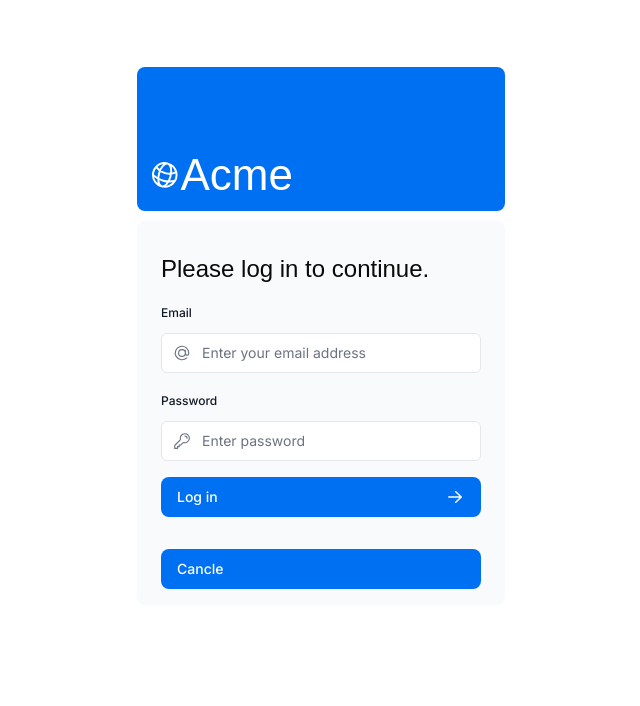
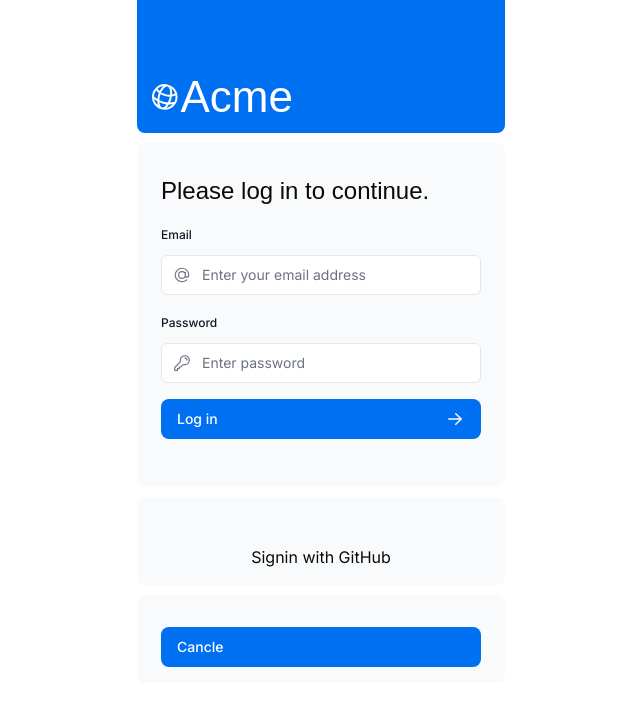
Before and after one commit to catzilaza/nextjsDashboard, a Next.js app: page /login in a window 1280 px wide. Shown: the top 706 px of the page, without its empty margins (319-959 px from the left). Built offline with nearby package versions, Linux system fonts and the light colour scheme; no server answers; a web font is replaced by a local one.

Commit message:
oauth github at times 0

```diff
--- /dev/null
+++ b/app/api/auth/[...nextauth]/route.ts
@@ -0,0 +1,3 @@
+import { handlers } from "@/auth";
+
+export const { GET, POST } = handlers;
--- a/app/dashboard/customers/page.tsx
+++ b/app/dashboard/customers/page.tsx
@@ -4,6 +4,8 @@
 
 export default async function Page() {
   const session: any = await getLoginSession();
+  console.log("session", session);
+
   return (
     <>
       <p>Customers Page</p>
@@ -18,7 +20,7 @@
           />
           <div className="ml-3">
             <p className="text-sm font-medium text-gray-900">
-              {session?.user?.name as string}
+              {session?.user?.name as string} : role {session?.user?.roll}
             </p>
             <p className="text-sm text-gray-500">{session?.user?.email}</p>
           </div>
--- a/app/login/page.tsx
+++ b/app/login/page.tsx
@@ -1,6 +1,8 @@
 import AcmeLogo from "@/app/ui/acme-logo";
 import LoginForm from "@/app/ui/login/login-form";
 import { Suspense } from "react";
+import { signIn } from "@/auth";
+import Link from "next/link";
 
 export default function LoginPage() {
   return (
@@ -14,6 +16,31 @@
         <Suspense>
           <LoginForm />
         </Suspense>
+        <Suspense>
+          <form
+            action={async () => {
+              "use server";
+              await signIn("github");
+            }}
+            className="space-y-3"
+          >
+            <div className="flex-1 rounded-lg bg-gray-50 px-6 pb-4 pt-8">
+              <button className="mt-4 w-full" type="submit">
+                Signin with GitHub
+              </button>
+            </div>
+          </form>
+        </Suspense>
+        <div className="space-y-3">
+          <div className="flex-1 rounded-lg bg-gray-50 px-6 pb-4 pt-8">
+            <Link
+              href={"/"}
+              className="flex h-10 items-center rounded-lg bg-blue-500 px-4 text-sm font-medium text-white transition-colors hover:bg-blue-400 focus-visible:outline focus-visible:outline-2 focus-visible:outline-offset-2 focus-visible:outline-blue-500 active:bg-blue-600 aria-disabled:cursor-not-allowed aria-disabled:opacity-50"
+            >
+              Cancle
+            </Link>
+          </div>
+        </div>
       </div>
     </main>
   );
--- a/app/ui/login/login-form.tsx
+++ b/app/ui/login/login-form.tsx
@@ -96,12 +96,12 @@
             </>
           )}
         </div>
-        <Link
+        {/* <Link
           href={"/"}
           className="flex h-10 items-center rounded-lg bg-blue-500 px-4 text-sm font-medium text-white transition-colors hover:bg-blue-400 focus-visible:outline focus-visible:outline-2 focus-visible:outline-offset-2 focus-visible:outline-blue-500 active:bg-blue-600 aria-disabled:cursor-not-allowed aria-disabled:opacity-50"
         >
           Cancle
-        </Link>
+        </Link> */}
       </div>
     </form>
   );
--- a/auth.config.ts
+++ b/auth.config.ts
@@ -1,12 +1,24 @@
-import type { NextAuthConfig } from "next-auth";
+import type { NextAuthConfig, Session as NextAuthSession } from "next-auth";
 import type { User as NextAuthUser } from "next-auth";
 import type { AdapterUser } from "next-auth/adapters";
+
+// Extend the Session type to include the `roll` property
+
+interface UserSession extends NextAuthSession {
+  user: {
+    id: string;
+    name?: string | null;
+    email?: string | null;
+    image?: string | null;
+    roll?: "admin" | "user";
+  };
+}
 
 // Extend the User type to include the `username` property
 interface User extends NextAuthUser {
   username?: string;
   image_url?: string;
-  roll?: string;
+  roll?: "admin" | "user";
 }
 
 export const authConfig = {
@@ -17,7 +29,7 @@
     async authorized({ auth, request: { nextUrl } }) {
       const isLoggedIn = !!auth?.user;
 
-      const extendedAuth = auth as User;
+      // const extendedAuth = auth as User;
 
       // How to set roll base access control in callback authorized?Thanks.
       // const userRole = extendedAuth?.roll;
@@ -43,7 +55,24 @@
       // }
       // return true;
 
+      const extendedAuth = auth as UserSession;
+      const isAdmin = extendedAuth?.user?.roll === "admin";
+      const isOnRoot = nextUrl.pathname.startsWith("/");
+
       const isOnDashboard = nextUrl.pathname.startsWith("/dashboard");
+
+      // if (isOnDashboard) {
+      //   if (isLoggedIn) {
+      //     if (isAdmin) {
+      //       return true; // Allow access to admin users
+      //     } else {
+      //       return Response.redirect(new URL("/", nextUrl));
+      //     } // Allow access to admin users
+      //   } else {
+      //     return false; // Redirect unauthenticated users to login page
+      //   }
+      // }
+      // return true;
 
       if (isOnDashboard) {
         if (isLoggedIn) {
@@ -64,15 +93,21 @@
         token.name = extendedUser.username;
         token.email = extendedUser.email;
         token.picture = extendedUser.image_url;
+        token.roll = extendedUser.roll;
+        return token;
       }
       return token;
     },
     session({ session, token }) {
       if (session) {
-        session.user.id = token.id as string;
-        session.user.name = token.name;
-        session.user.email = token.email as string;
-        session.user.image = token.picture;
+        const extendedSession = session as UserSession;
+        extendedSession.user.id = token.id as string;
+        extendedSession.user.name = token.name;
+        extendedSession.user.email = token.email as string;
+        extendedSession.user.image = token.picture;
+        extendedSession.user.roll = token.roll as "admin" | "user";
+
+        return extendedSession;
       }
 
       return session;
--- a/auth.ts
+++ b/auth.ts
@@ -5,6 +5,9 @@
 import type { User } from "@/app/lib/definitions";
 import bcrypt from "bcrypt";
 import postgres from "postgres";
+
+import Google from "next-auth/providers/google";
+import Github from "next-auth/providers/github";
 
 const sql = postgres(process.env.POSTGRES_URL!, { ssl: "require" });
 
@@ -20,7 +23,18 @@
 
 export const { handlers, auth, signIn, signOut } = NextAuth({
   ...authConfig,
+  session: {
+    strategy: "jwt",
+  },
   providers: [
+    Google({
+      clientId: process.env.GOOGLE_CLIENT_ID as string,
+      clientSecret: process.env.AUTH_GOOGLE_SECRET as string,
+    }),
+    Github({
+      clientId: process.env.AUTH_GITHUB_IDD as string,
+      clientSecret: process.env.AUTH_GITHUB_SECRET as string,
+    }),
     Credentials({
       async authorize(credentials, req) {
         const parsedCredentials = z
```
